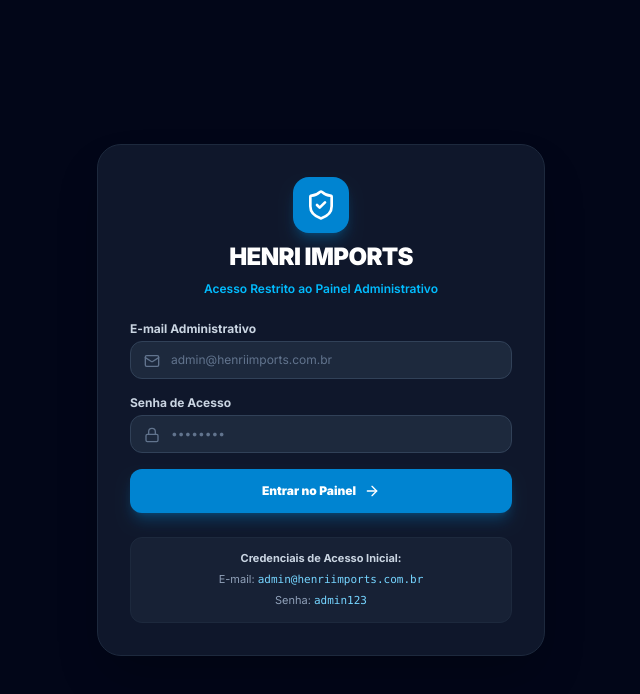
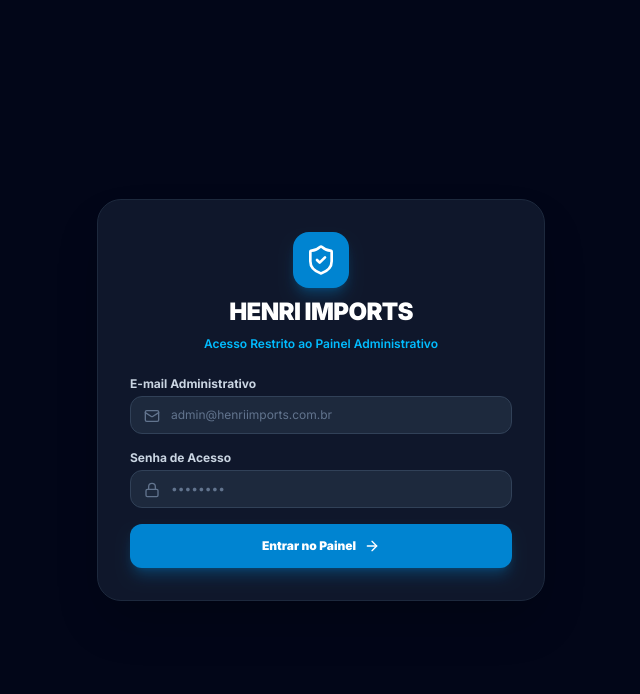
Before and after one commit to mslol21/henri_import, a Next.js app: page /admin/login in a window 1280 px wide. Shown: the top 694 px of the page, without its empty margins (319-959 px from the left). Built offline with nearby package versions, Linux system fonts and the light colour scheme.

Commit message:
fix: Remove credenciais visiveis da tela de login do admin

```diff
--- a/app/admin/login/page.tsx
+++ b/app/admin/login/page.tsx
@@ -92,11 +92,7 @@ export default function AdminLoginPage() {
           </button>
         </form>
 
-        <div className="p-3 bg-slate-800/60 rounded-xl border border-slate-800 text-[11px] text-center text-slate-400 space-y-1">
-          <p className="font-bold text-slate-300">Credenciais de Acesso Inicial:</p>
-          <p>E-mail: <code className="text-sky-300">admin@henriimports.com.br</code></p>
-          <p>Senha: <code className="text-sky-300">admin123</code></p>
-        </div>
+
       </div>
     </div>
   );
```
